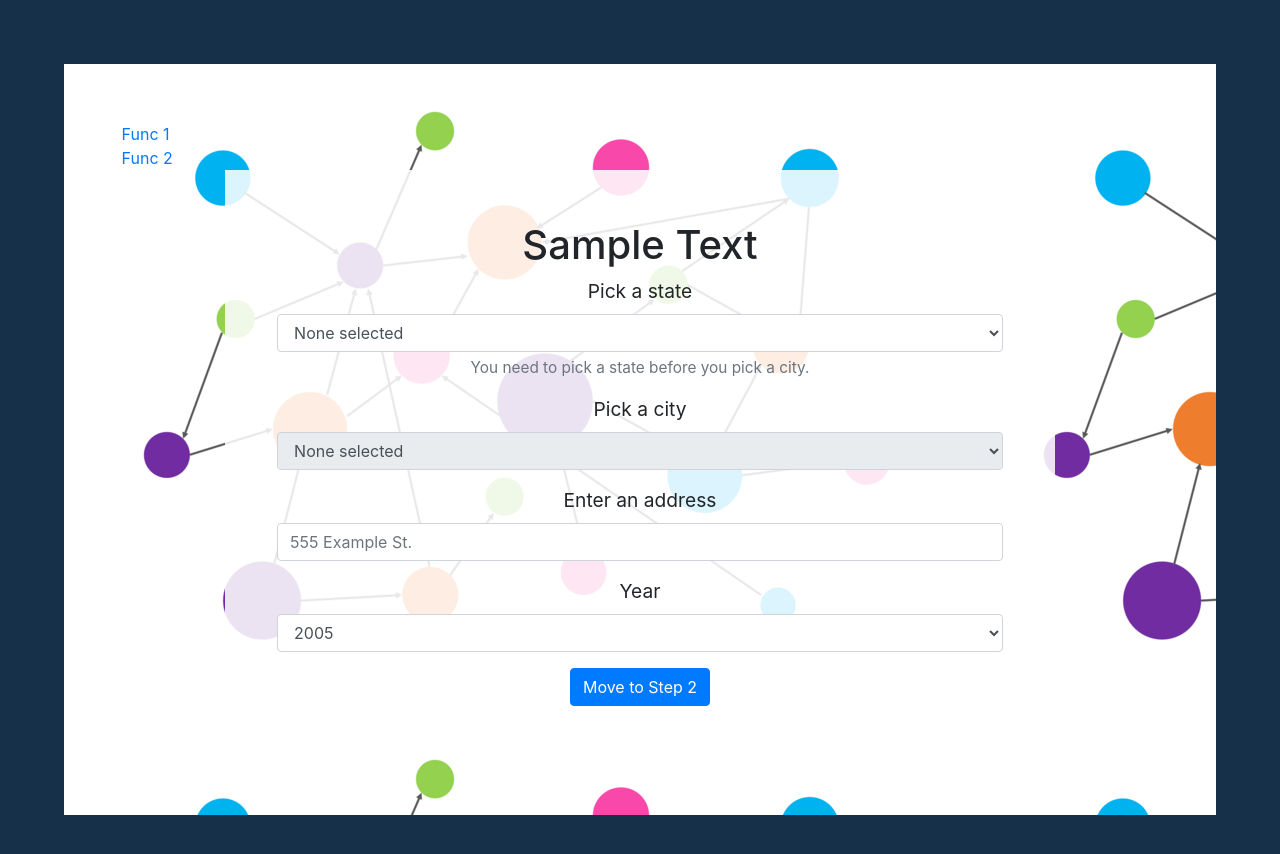
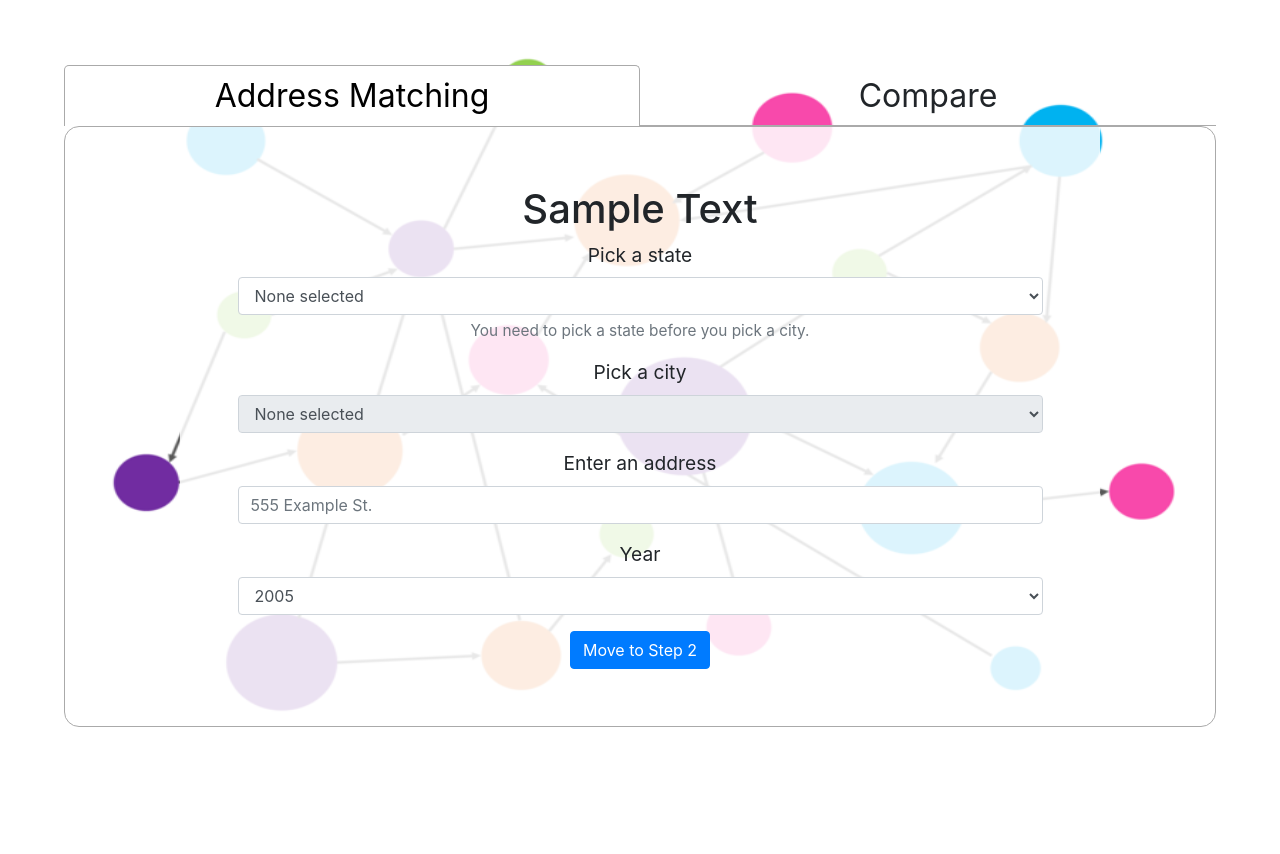
Before and after one commit to 54skyxenon/yhack-2019, a React (Create React App) app in the folder frontend/: page / in a window 1280 px wide. Shown: the top 854 px of the page. After the commit the page ends 800 px from the top, so only its background shows below. Built offline with nearby package versions, Linux system fonts and the light colour scheme.

Commit message:
Fixed A LOT of UI

```diff
--- a/frontend/package.json
+++ b/frontend/package.json
@@ -8,7 +8,6 @@
     "react": "^16.11.0",
     "react-bootstrap": "^1.0.0-beta.14",
     "react-dom": "^16.11.0",
-    "react-router-dom": "^5.1.2",
     "react-scripts": "3.2.0",
     "react-tabs": "^3.0.0"
   },
--- a/frontend/public/index.html
+++ b/frontend/public/index.html
@@ -5,13 +5,12 @@
     <link rel="icon" href="%PUBLIC_URL%/favicon.ico" />
     <meta name="viewport" content="width=device-width, initial-scale=1" />
     <meta name="theme-color" content="#000000" />
-    <meta
-      name="description"
-      content="React project created for YHack 2019"
-    />
+    <meta name="description" content="React project created for YHack 2019" />
     <style>
-      #root {
-        margin: 5%;
+      html,
+      body {
+        margin: 0;
+        height: 100%;
       }
     </style>
     <link rel="apple-touch-icon" href="logo192.png" />
@@ -32,7 +31,7 @@
     -->
     <title>Graph.Srch</title>
   </head>
-  <body style="background-color: #16304a;">
+  <body style="background-image: url('graph-bg.png'); background-size: 100% 100%;">
     <noscript>You need to enable JavaScript to run this app.</noscript>
     <div id="root"></div>
   </body>
--- a/frontend/src/components/App.css
+++ b/frontend/src/components/App.css
@@ -23,3 +23,19 @@
 .App-link {
   color: #09d3ac;
 }
+
+ul {
+  display: flex;
+}
+
+li {
+  width: 100%;
+  align-items: center;
+  text-align: center;
+  font-size: 2rem;
+}
+
+.tabContent {
+  border: 1px solid #aaa;
+  border-radius: 15px;
+}
--- a/frontend/src/components/App.js
+++ b/frontend/src/components/App.js
@@ -1,8 +1,8 @@
 import React from "react";
 import "./App.css";
 import Home from "./Home";
-import { BrowserRouter as Router, Switch, Route, Link } from "react-router-dom";
-import Background from "../assets/graph-bg.png";
+import { Tab, Tabs, TabList, TabPanel } from "react-tabs";
+import "react-tabs/style/react-tabs.css";
 
 class App extends React.Component {
   state = {
@@ -36,34 +36,26 @@ class App extends React.Component {
 
   render() {
     return (
-      <Router>
       <div
         style={{
           padding: "5%",
-            backgroundImage: `url(${Background})`
         }}
       >
-          <nav>
-            <Link to="/">Func 1</Link>
-            <br/>
-            <Link to="/about">Func 2</Link>
-            {this.state.step1passed && <Link to="/about">Step 2 &#8594;</Link>}
-            {this.state.step2passed && <Link to="/about">Step 3 &#8594;</Link>}
-            {this.state.step3passed && <Link to="/about">Step 4</Link>}
-          </nav>
-
-          {/* A <Switch> looks through its children <Route>s and
-            renders the first one that matches the current URL. */}
-          <Switch>
-            <Route path="/">
+        <Tabs>
+          <TabList style={{margin: 0}}>
+            <Tab>Address Matching</Tab>
+            <Tab>Compare</Tab>
+          </TabList>
+          <div className="tabContent">
+          <TabPanel>
             <Home />
-            </Route>
-            <Route path="/about">
+          </TabPanel>
+          <TabPanel>
             <About />
-            </Route>
-          </Switch>
+          </TabPanel>
           </div>
-      </Router>
+        </Tabs>
+      </div>
     );
   }
 }
```
Also changed, not shown: frontend/public/graph-bg.png (added), 1 other file (tests, documents, lock files or other folders). Lines whose indentation alone changed are shown as unchanged.
